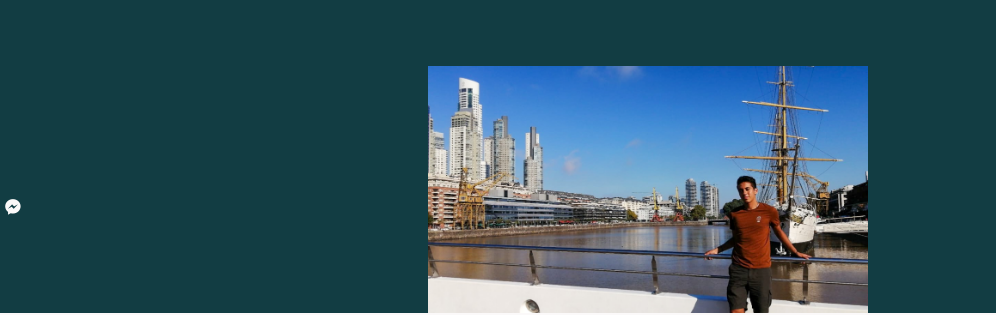
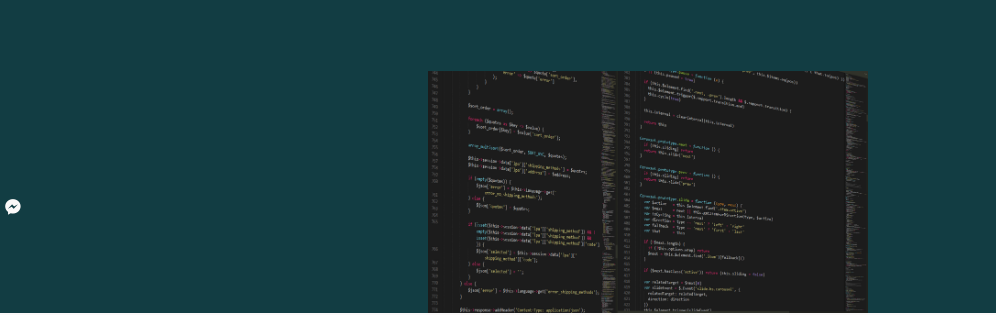
Before and after one commit to estebansergio618/FCEyN-UBA2.0, a plain HTML site: page index.html in a window 1280 px wide. Shown: the part 487-802 px from the top of the page, 284-1280 px from the left. Drawn offline with nearby package versions, Linux system fonts and the light colour scheme.

Commit message:
Actualización 29/06/2021
Portada

```diff
--- a/index.html
+++ b/index.html
@@ -74,7 +74,7 @@
                     </div>
 
                     <div class="home__img" >
-                        <img src="assets/yo1.jpg" alt="" class="">
+                        <img src="assets/programming-1873854_1920.png" alt="" class="">
                     </div>
 
 
```
